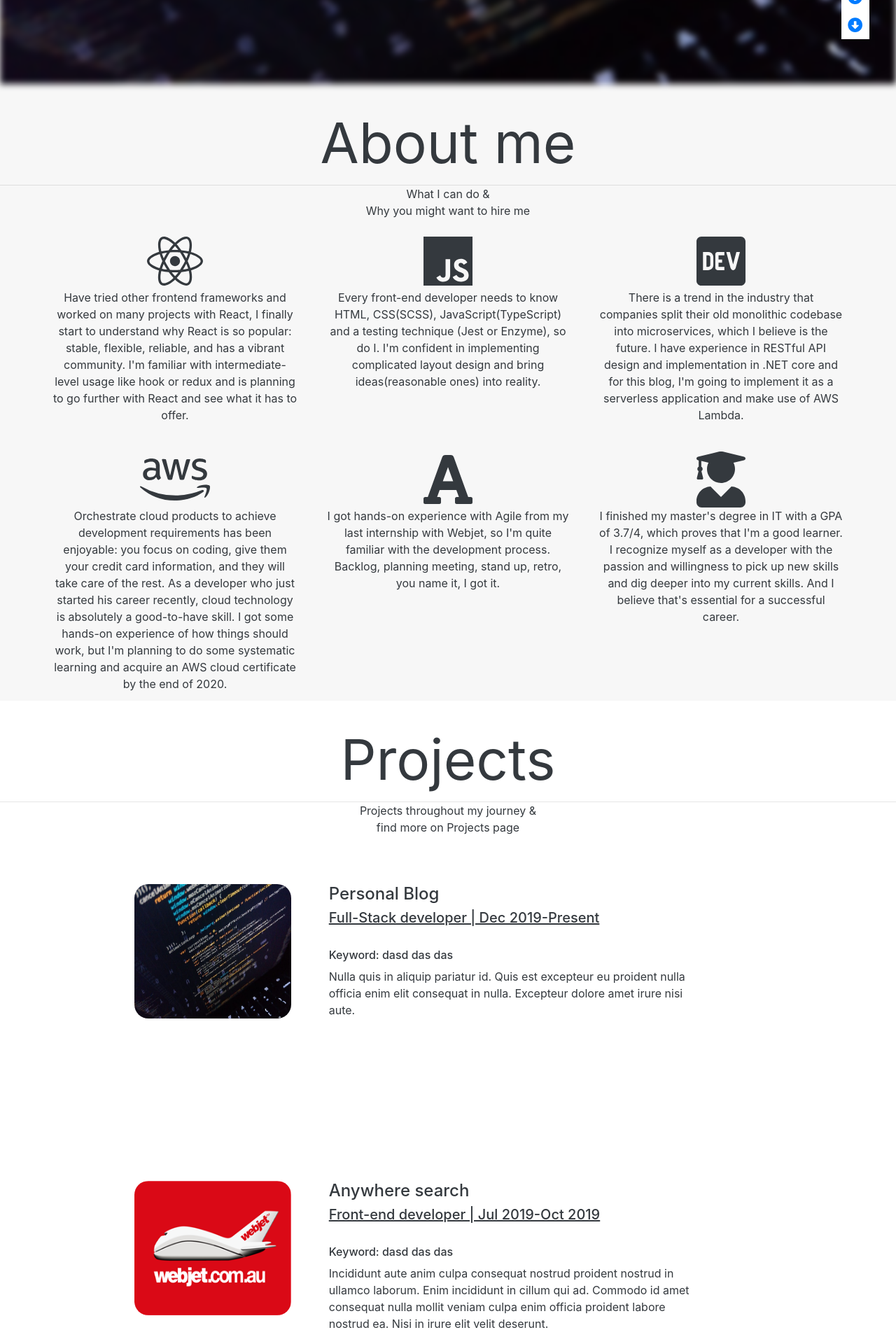
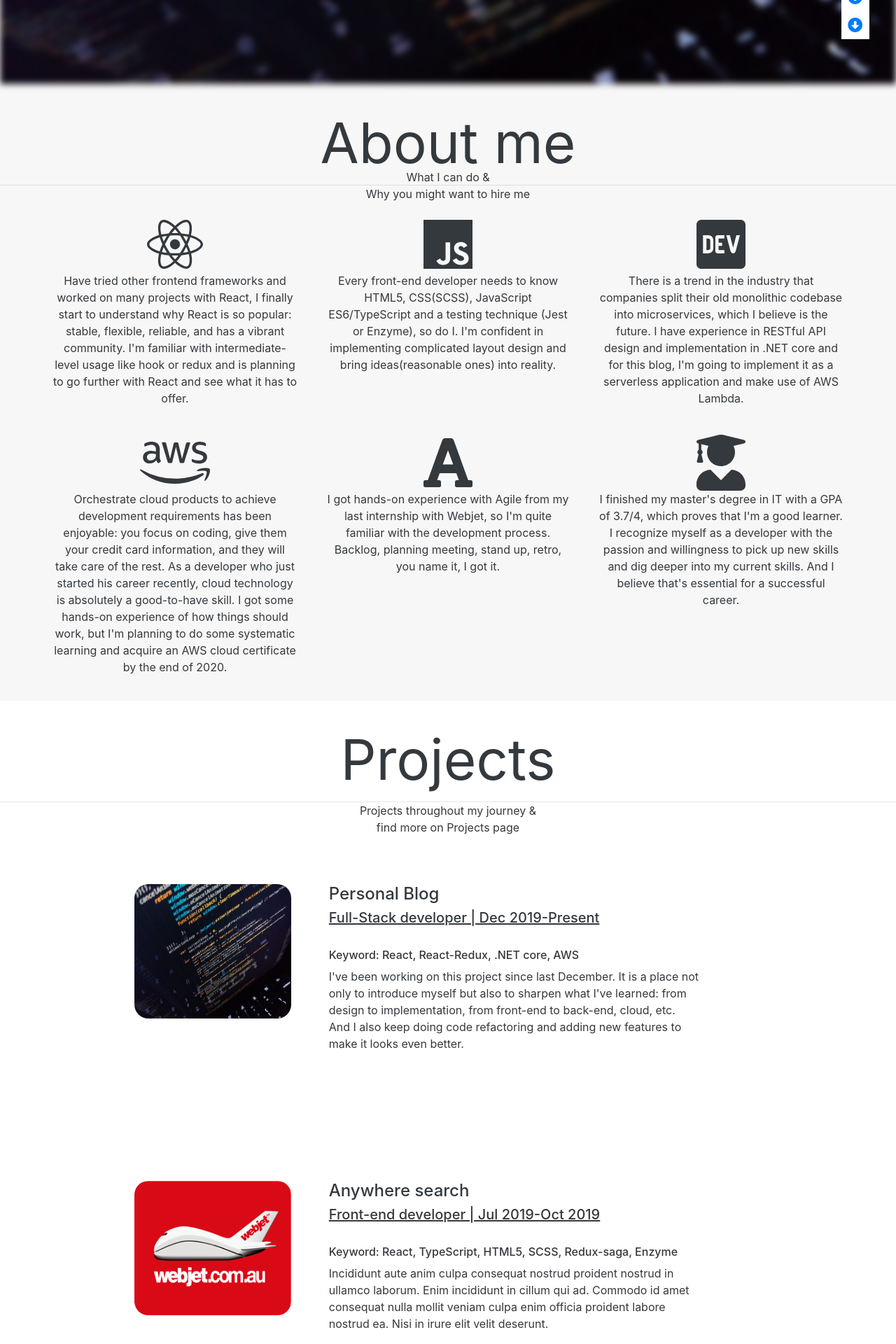
Before and after one commit to SimonChow9527/myblog, a React (Create React App) app: page / in a window 1280 px wide. Shown: the part 680-2600 px from the top of the page at 70% size. Built offline with nearby package versions, Linux system fonts and the light colour scheme.

Commit message:
update text

```diff
--- a/src/components/homePagePieces/AboutMe.js
+++ b/src/components/homePagePieces/AboutMe.js
@@ -13,7 +13,7 @@ const AboutMe = () => {
   const skill2 = (
     <AboutMeSkills
       icon={<FontAwesomeIcon icon={["fab", "js"]} size="5x" />}
-      desc="Every front-end developer needs to know HTML, CSS(SCSS), JavaScript(TypeScript) and a testing technique (Jest or Enzyme), so do I. I'm confident in implementing complicated layout design and bring ideas(reasonable ones) into reality."
+      desc="Every front-end developer needs to know HTML5, CSS(SCSS), JavaScript ES6/TypeScript and a testing technique (Jest or Enzyme), so do I. I'm confident in implementing complicated layout design and bring ideas(reasonable ones) into reality."
     />
   );
   const skill3 = (
--- a/src/components/homePagePieces/Projects.js
+++ b/src/components/homePagePieces/Projects.js
@@ -19,8 +19,8 @@ const Projects = () => {
             photo={blog}
             title="Personal Blog "
             role="Full-Stack developer | Dec 2019-Present"
-            keyword="Keyword: dasd das das"
-            desc=" Nulla quis in aliquip pariatur id. Quis est excepteur eu proident nulla officia enim elit consequat in nulla. Excepteur dolore amet irure nisi aute."
+            keyword="Keyword: React, React-Redux, .NET core, AWS"
+            desc="I've been working on this project since last December. It is a place not only to introduce myself but also to sharpen what I've learned: from design to implementation, from front-end to back-end, cloud, etc. And I also keep doing code refactoring and adding new features to make it looks even better."
           />
         </li>
         <li className="homepage-project-content-li">
@@ -28,7 +28,7 @@ const Projects = () => {
             photo={webjet}
             title="Anywhere search"
             role="Front-end developer | Jul 2019-Oct 2019 "
-            keyword="Keyword: dasd das das"
+            keyword="Keyword: React, TypeScript, HTML5, SCSS, Redux-saga, Enzyme"
             desc="Incididunt aute anim culpa consequat nostrud proident nostrud in ullamco laborum. Enim incididunt in cillum qui ad. Commodo id amet consequat nulla mollit veniam culpa enim officia proident labore nostrud ea. Nisi in irure elit velit deserunt."
           />
         </li>
--- a/src/styles/HomePageStyle.scss
+++ b/src/styles/HomePageStyle.scss
@@ -126,12 +126,13 @@ img{
 }
 
 .homepage-aboutme{
-    top:3vh;
+
     position: relative;
     width: 100%;
 }
 
 .homepage-aboutme-title{
+    top:3vh;
     font-size: 10vh;
     height: 20%;
     text-align: center;
```
